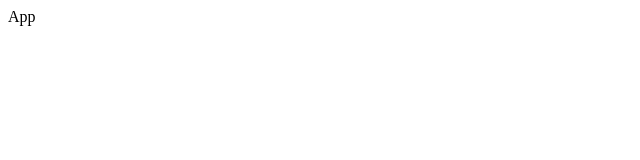
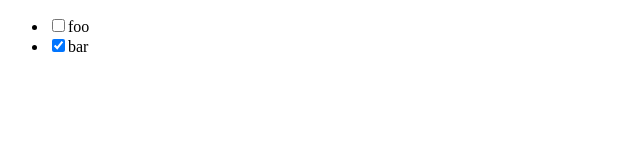
Before and after one commit to sakai-akinobu/typescript-todo-sample, a React app: page / in a window 1280 px wide. Shown: the top 160 px of the page, without its empty margins (0-640 px from the left). Built offline with nearby package versions, Linux system fonts and the light colour scheme.

Commit message:
Add Components.

```diff
--- a/src/components/App.tsx
+++ b/src/components/App.tsx
@@ -1,5 +1,18 @@
 import React from 'react';
 
+import {Todo} from '../types';
+import TodoList from './TodoList';
+
+// TODO
+const todos: Todo[] = [
+  {title: 'foo', completed: false},
+  {title: 'bar', completed: true},
+];
+
 export default function() {
-  return <div>App</div>;
+  return (
+    <div>
+      <TodoList todos={todos} />
+    </div>
+  );
 }
--- /dev/null
+++ b/src/components/TodoItem.tsx
@@ -0,0 +1,16 @@
+import React from 'react';
+
+import {Todo} from '../types';
+
+interface Props {
+  todo: Todo;
+};
+
+export default function({todo}: Props) {
+  return (
+    <li>
+      <input type="checkbox" defaultChecked={todo.completed} />
+      <span>{todo.title}</span>
+    </li>
+  );
+}
--- /dev/null
+++ b/src/components/TodoList.tsx
@@ -0,0 +1,18 @@
+import React from 'react';
+
+import {Todo} from '../types';
+import TodoItem from './TodoItem';
+
+interface Props {
+  todos: Todo[];
+};
+
+export default function({todos}: Props) {
+  return (
+    <ul>
+      {todos.map((todo, index) => (
+        <TodoItem key={index} todo={todo} />
+      ))}
+    </ul>
+  );
+}
--- a/src/index.tsx
+++ b/src/index.tsx
@@ -1,7 +1,7 @@
 import React from 'react';
 import ReactDOM from 'react-dom';
 
-import App from './components/App.tsx';
+import App from './components/App';
 
 ReactDOM.render(
   <App />,
--- /dev/null
+++ b/src/types.ts
@@ -0,0 +1,4 @@
+export interface Todo {
+  title: string;
+  completed: boolean;
+};
--- a/webpack.config.js
+++ b/webpack.config.js
@@ -15,6 +15,13 @@ module.exports = {
       }
     ],
   },
+  resolve: {
+    extensions: [
+      '.tsx',
+      '.ts',
+      '.js',
+    ],
+  },
   output: {
     filename: 'bundle.js',
     path: path.resolve(__dirname, 'public/dist'),
```
